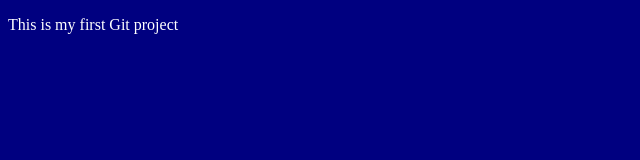
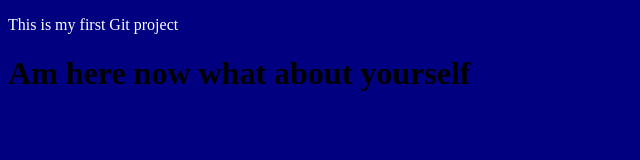
Before and after one commit to VictorJoshuaC/texting.github.io, a plain HTML site: page index.html in a window 1280 px wide. Shown: the whole page, without its empty margins (0-640 px from the left). Drawn offline with Linux system fonts and the light colour scheme.

Commit message:
Updated index.html with a new line

```diff
--- a/index.html
+++ b/index.html
@@ -9,5 +9,6 @@
 </head>
 <body>
     <p>This is my first Git project</p>
+    <h1>Am here now what about yourself</h1>
 </body>
 </html>
```
Also changed, not shown: arar/index.html (deleted).
